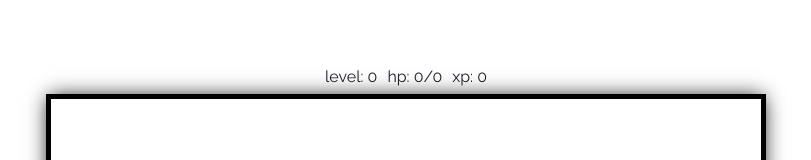
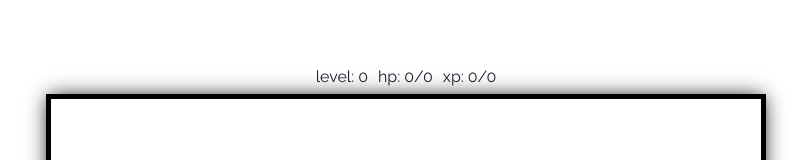
Before and after one commit to guilehm/friendly-potato, a React (Create React App) app in the folder animated/: page / in a window 1280 px wide. Both pictures are taken after a click on the button "start". Shown: the top 160 px of the page, without its empty margins (234-1045 px from the left). Built offline with nearby package versions, Linux system fonts and the light colour scheme; no server answers; the HTML template or start-up script is replaced by a standard one.

Commit message:
add xp to next level info

```diff
--- a/animated/src/components/RogueLike/RogueLike.tsx
+++ b/animated/src/components/RogueLike/RogueLike.tsx
@@ -23,13 +23,16 @@ const RogueLike = (): JSX.Element => {
   const [playerXP, setPlayerXP] = useState(0)
   const playerXPRef = useRef(playerXP)
 
+  const [playerXPToNextLevel, setPlayerXPToNextLevel] = useState(0)
+  const playerXPToNextLevelRef = useRef(playerXPToNextLevel)
+
   const [playerHP, setPlayerHP] = useState(0)
   const playerHPRef = useRef(playerHP)
 
   const [playerMaxHP, setPlayerMaxHP] = useState(0)
   const playerMaxHPRef = useRef(playerMaxHP)
 
-  useEffect(() => { return }, [playerLevel, playerXP, playerHP, playerMaxHP])
+  useEffect(() => { return }, [playerLevel, playerXP, playerHP, playerMaxHP, playerXPToNextLevel])
 
   let PLAYERS_DATA: Array<Player> = []
   let ENEMIES_DATA: Array<Player> = []
@@ -202,10 +205,13 @@ const RogueLike = (): JSX.Element => {
     const p1 = PLAYERS_DATA.find(p => p.id === userId)
     if (!p1) return
     if (playerLevelRef.current !== p1.level) setPlayerLevel(p1.level)
-    if (playerXPRef.current !== p1.xp) setPlayerXP(p1.xp)
     if (playerHPRef.current !== p1.health) setPlayerHP(p1.health)
     if (playerMaxHPRef.current !== p1.maxHP) setPlayerMaxHP(p1.maxHP)
     if (playerHPRef.current !== p1.level) setPlayerHP(p1.health)
+    if (playerXPRef.current !== p1.xp || playerXPToNextLevelRef.current !== p1.xpToNextLevel) {
+      setPlayerXP(p1.xp)
+      setPlayerXPToNextLevel(p1.xpToNextLevel)
+    }
 
     drawBackground(canvas, ctx, p1.positionX, p1.positionY)
 
@@ -256,7 +262,7 @@ const RogueLike = (): JSX.Element => {
         {gameState === "waiting" && <li><button onClick={connect}>start</button></li>}
         {gameState === "started" && <li>level: {playerLevel}</li>}
         {gameState === "started" && <li>hp: {playerHP}/{playerMaxHP}</li>}
-        {gameState === "started" && <li>xp: {playerXP}</li>}
+        {gameState === "started" && <li>xp: {playerXP}/{playerXPToNextLevel}</li>}
       </S.StatsList>
       <S.Canvas
         tabIndex={0}
--- a/animated/src/types/rogue-types.ts
+++ b/animated/src/types/rogue-types.ts
@@ -86,6 +86,7 @@ export type Player = {
   xp: number
   level: number
   maxHP: number
+  xpToNextLevel: number
 }
 
 export type Drop = {
```
